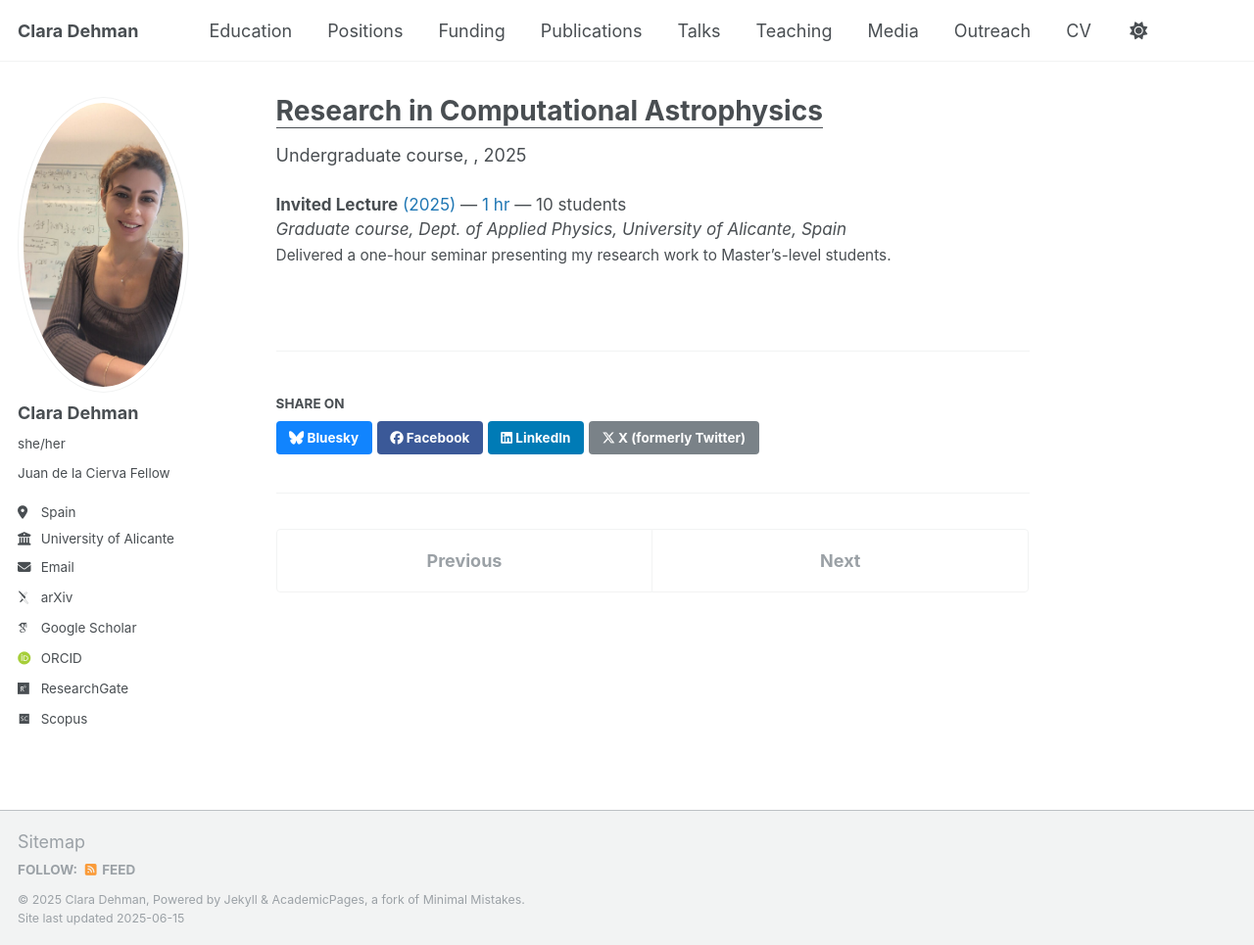
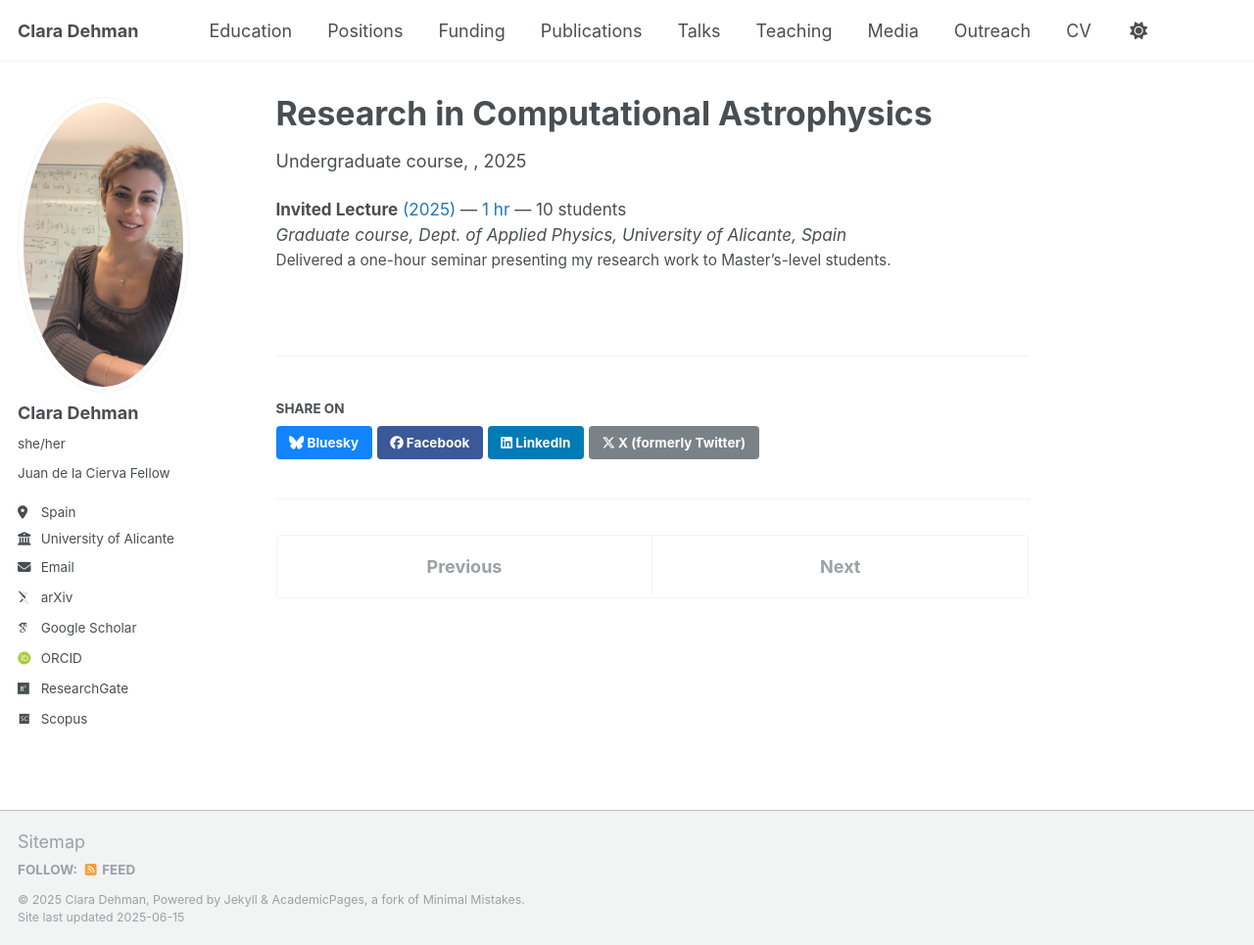
Before and after one commit to ClaraDehman/ClaraDehman.github.io, a Jekyll site: the page built from _teaching/masterseminar.md, in a window 1280 px wide and 965 px high. Shown: the whole window at 98% size. Built offline with Jekyll 4.4.1, drawn with Linux system fonts in a browser that asks for light colours; some web fonts are replaced.

Commit message:
Update masterseminar.md

```diff
--- a/_teaching/masterseminar.md
+++ b/_teaching/masterseminar.md
@@ -1,5 +1,5 @@
 ---
-title: "<u>Research in Computational Astrophysics</u>"
+title: "<span style='font-size:1.20em;'>Research in Computational Astrophysics</span>"
 collection: teaching
 type: "Undergraduate course"
 permalink: /teaching/2025-computational-astro
```
